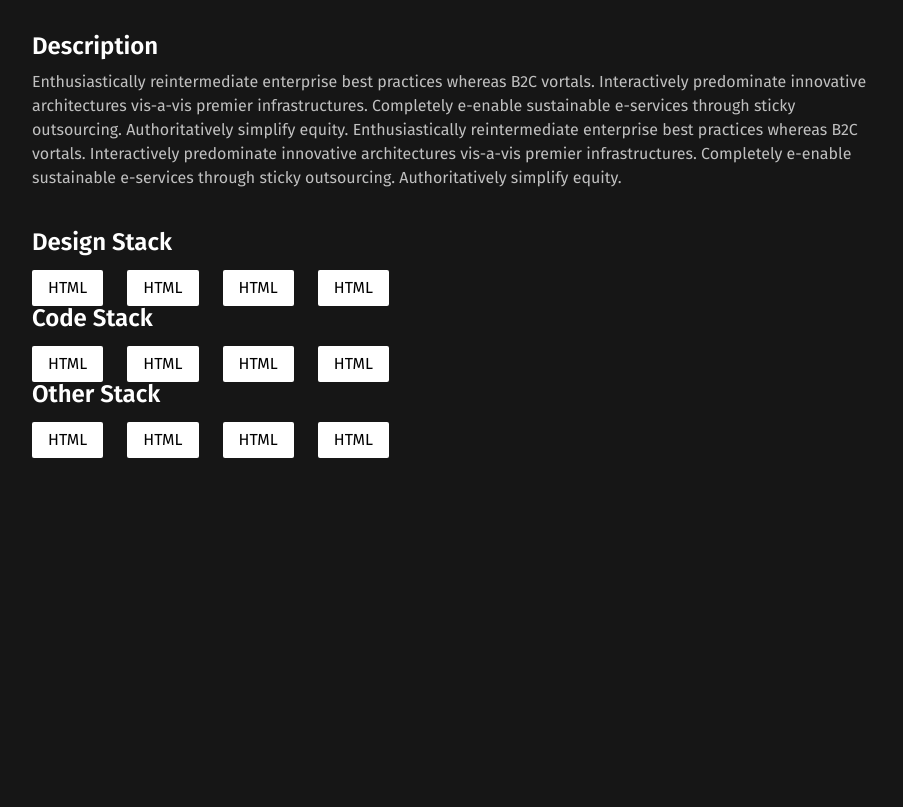
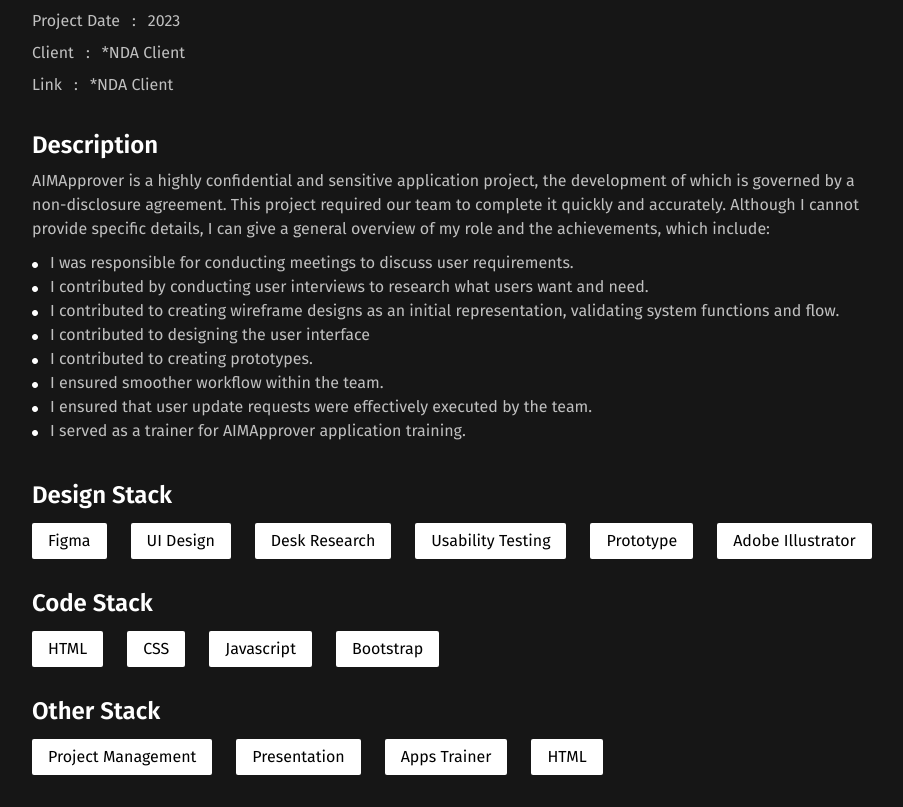
Before and after one commit to robiadiprawira/robiadiprawira.com, a plain HTML site: page pages/detailPorto/AIMAprover.html in a window 1280 px wide. Shown: the part 827-1634 px from the top of the page, without its empty margins (188-1091 px from the left). Before the commit the page ends 1285 px from the top, so only its background shows below. Drawn offline with Linux system fonts and the light colour scheme.

Commit message:
add template for portofolio details

```diff
--- a/assets/css/general.css
+++ b/assets/css/general.css
@@ -234,6 +234,7 @@ li {
 .projectPict {
   width: 358px;
   height: 270px;
+  margin: auto;
 }
 
 .labelUpdate {
--- a/assets/css/newDetailPorto.css
+++ b/assets/css/newDetailPorto.css
@@ -21,8 +21,8 @@
   background-color: #242424;
   border: #565656 1px solid;
   border-radius: 12px;
-  width: 1040px;
-  height: 421px;
+  width: 1020px;
+  height: 510px;
 }
 
 .detailProjectInfo {
@@ -85,3 +85,19 @@
   flex-direction: column;
   gap: 16px;
 }
+
+.detailTechStack {
+  display: flex;
+  flex-direction: column;
+  gap: 32px;
+  margin-bottom: 32px;
+}
+
+.listDesc {
+  display: flex;
+  gap: 12px;
+}
+
+ul {
+  margin-top: 10px;
+}
--- a/assets/css/portofolioItem.css
+++ b/assets/css/portofolioItem.css
@@ -3,3 +3,15 @@
   background-repeat: no-repeat;
   background-size: contain;
 }
+
+.aimapproval {
+  background-image: url("../img/background-aiimapproval.png");
+  background-repeat: no-repeat;
+  background-size: contain;
+}
+
+.detail-aiimapproval {
+  background-image: url("../img/detail-aiimapproval.png");
+  background-repeat: no-repeat;
+  background-size: contain;
+}
--- a/pages/detailPorto/AIMAprover.html
+++ b/pages/detailPorto/AIMAprover.html
@@ -11,6 +11,7 @@
       <link rel="stylesheet" href="../../assets/css/iconSet.css" />
       <link rel="stylesheet" href="../../assets/css/layout.css" />
       <link rel="stylesheet" href="../../assets/css/newDetailPorto.css" />
+      <link rel="stylesheet" href="../../assets/css/portofolioItem.css" />
       <link rel="preconnect" href="https://fonts.gstatic.com" crossorigin />
       <link rel="icon" href="../../assets/img/icon.png" />
       <link
@@ -87,7 +88,7 @@
       <!-- Arrow back end here -->
       <div class="detailHeader">
         <div class="titleSection">AIMApproval</div>
-        <div class="portoImg">Image</div>
+        <div class="portoImg detail-aiimapproval"></div>
       </div>
       <div class="detailProjectInfo">
         <div class="titleProjectInfo header2">Project Information</div>
@@ -106,14 +107,74 @@
       <div class="detailDesc">
         <div class="titleDetailDesc header2">Description</div>
         <div class="detailDescContent">
-          Enthusiastically reintermediate enterprise best practices whereas B2C
-          vortals. Interactively predominate innovative architectures vis-a-vis
-          premier infrastructures. Completely e-enable sustainable e-services
-          through sticky outsourcing. Authoritatively simplify equity.
-          Enthusiastically reintermediate enterprise best practices whereas B2C
-          vortals. Interactively predominate innovative architectures vis-a-vis
-          premier infrastructures. Completely e-enable sustainable e-services
-          through sticky outsourcing. Authoritatively simplify equity.
+          AIMApprover is a highly confidential and sensitive application
+          project, the development of which is governed by a non-disclosure
+          agreement. This project required our team to complete it quickly and
+          accurately. Although I cannot provide specific details, I can give a
+          general overview of my role and the achievements, which include:
+          <br />
+          <ul>
+            <li class="listDesc">
+              <span
+                ><img src="../../assets/img/unorderedList.png" alt=""
+              /></span>
+              <p>
+                I was responsible for conducting meetings to discuss user
+                requirements.
+              </p>
+            </li>
+            <li class="listDesc">
+              <span
+                ><img src="../../assets/img/unorderedList.png" alt=""
+              /></span>
+              <p>
+                I contributed by conducting user interviews to research what
+                users want and need.
+              </p>
+            </li>
+            <li class="listDesc">
+              <span
+                ><img src="../../assets/img/unorderedList.png" alt=""
+              /></span>
+              <p>
+                I contributed to creating wireframe designs as an initial
+                representation, validating system functions and flow.
+              </p>
+            </li>
+            <li class="listDesc">
+              <span
+                ><img src="../../assets/img/unorderedList.png" alt=""
+              /></span>
+              <p>I contributed to designing the user interface</p>
+            </li>
+            <li class="listDesc">
+              <span
+                ><img src="../../assets/img/unorderedList.png" alt=""
+              /></span>
+              <p>I contributed to creating prototypes.</p>
+            </li>
+            <li class="listDesc">
+              <span
+                ><img src="../../assets/img/unorderedList.png" alt=""
+              /></span>
+              <p>I ensured smoother workflow within the team.</p>
+            </li>
+            <li class="listDesc">
+              <span
+                ><img src="../../assets/img/unorderedList.png" alt=""
+              /></span>
+              <p>
+                I ensured that user update requests were effectively executed by
+                the team.
+              </p>
+            </li>
+            <li class="listDesc">
+              <span
+                ><img src="../../assets/img/unorderedList.png" alt=""
+              /></span>
+              <p>I served as a trainer for AIMApprover application training.</p>
+            </li>
+          </ul>
         </div>
       </div>
       <div class="detailTechStack">
@@ -121,16 +182,22 @@
           <div class="titleDetailStack header2">Design Stack</div>
           <div class="containerStack">
             <div class="chipsTechStack">
-              <p>HTML</p>
+              <p>Figma</p>
             </div>
             <div class="chipsTechStack">
-              <p>HTML</p>
+              <p>UI Design</p>
             </div>
             <div class="chipsTechStack">
-              <p>HTML</p>
+              <p>Desk Research</p>
             </div>
             <div class="chipsTechStack">
-              <p>HTML</p>
+              <p>Usability Testing</p>
+            </div>
+            <div class="chipsTechStack">
+              <p>Prototype</p>
+            </div>
+            <div class="chipsTechStack">
+              <p>Adobe Illustrator</p>
             </div>
           </div>
         </div>
@@ -142,13 +209,13 @@
                 <p>HTML</p>
               </div>
               <div class="chipsTechStack">
-                <p>HTML</p>
+                <p>CSS</p>
               </div>
               <div class="chipsTechStack">
-                <p>HTML</p>
+                <p>Javascript</p>
               </div>
               <div class="chipsTechStack">
-                <p>HTML</p>
+                <p>Bootstrap</p>
               </div>
             </div>
           </div>
@@ -158,13 +225,13 @@
             <div class="titleDetailStack header2">Other Stack</div>
             <div class="containerStack">
               <div class="chipsTechStack">
-                <p>HTML</p>
+                <p>Project Management</p>
               </div>
               <div class="chipsTechStack">
-                <p>HTML</p>
+                <p>Presentation</p>
               </div>
               <div class="chipsTechStack">
-                <p>HTML</p>
+                <p>Apps Trainer</p>
               </div>
               <div class="chipsTechStack">
                 <p>HTML</p>
```
Also changed, not shown: index.html (+3 -3 lines), assets/img/aimapproval-mock.png (added), assets/img/background-aiimapproval.png (added), assets/img/detail-aiimapproval.png (added), assets/img/mockup-aimapproval.png (added), assets/img/unorderedList.png (added), 2 other files.
